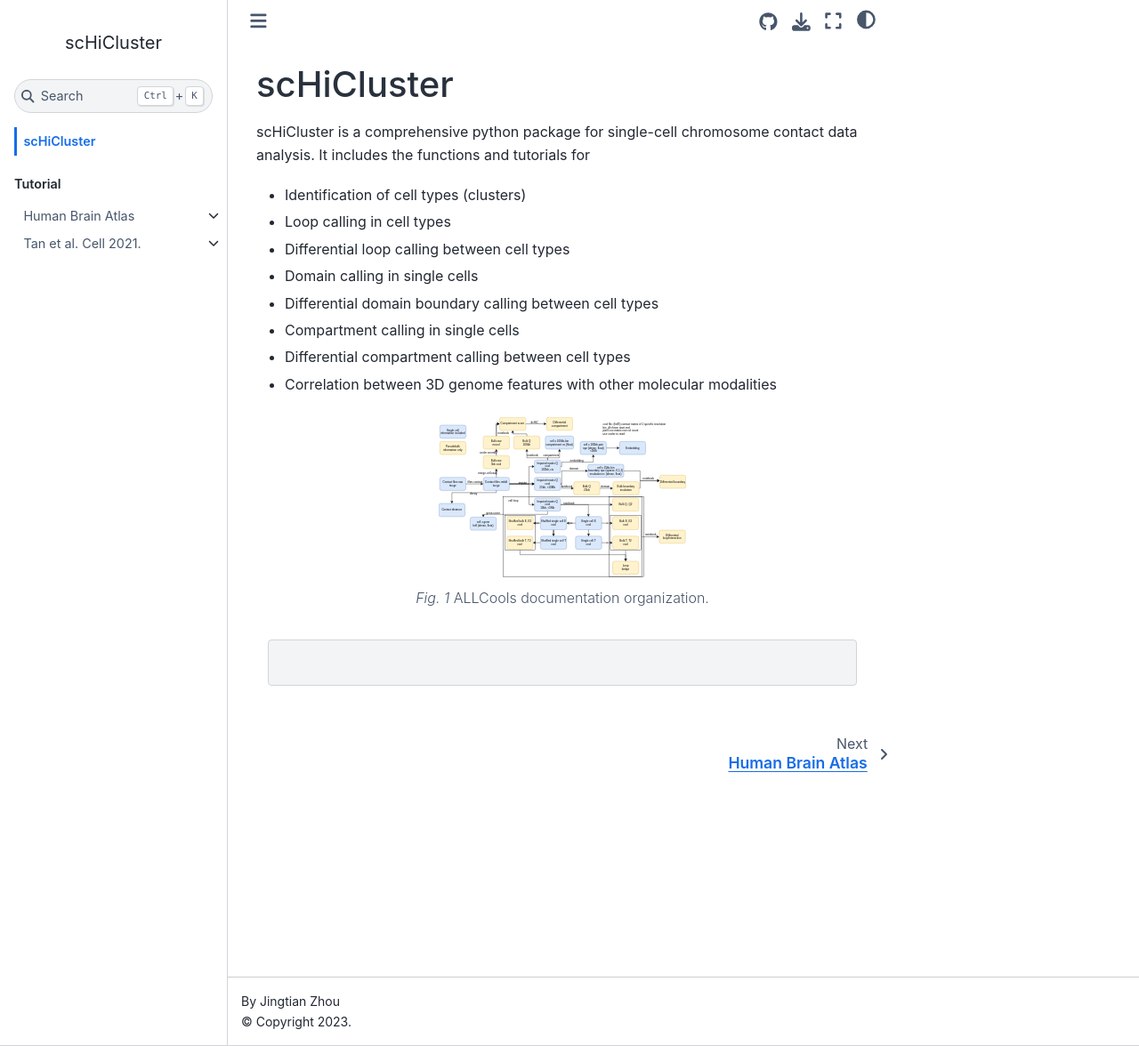
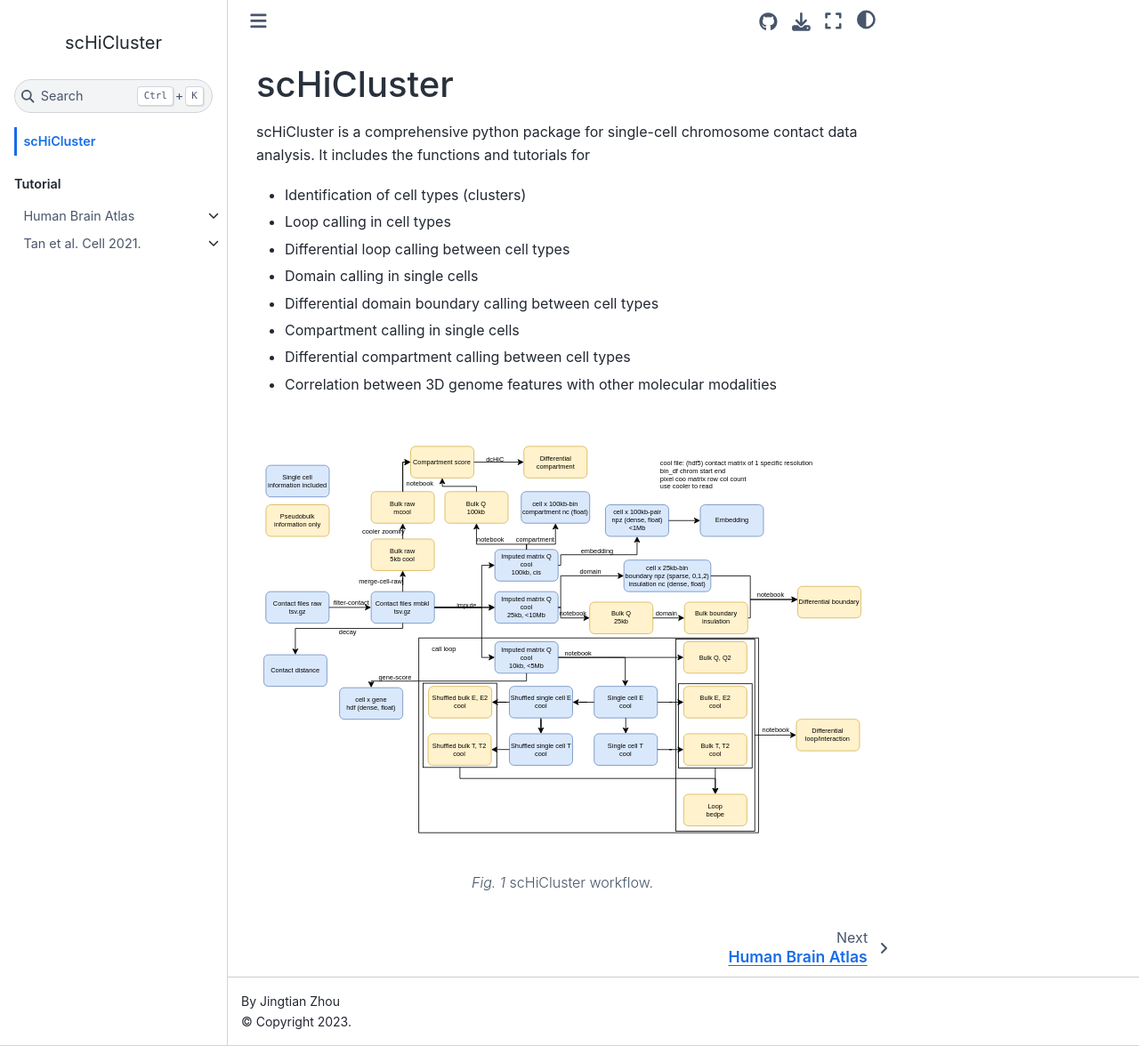
Before and after one commit to zhoujt1994/scHiCluster, a Jupyter Book: the page built from doc/schicluster/intro.md, in a window 1280 px wide and 1176 px high. Shown: the whole window at 89% size. Built offline with Jupyter Book 1.0.4 settings and Sphinx 7.4.7 and the Sphinx Book theme 1.1.4, drawn with Linux system fonts in a browser that asks for light colours; pages that are not in the unit, such as notebooks, are missing from menus; comment, search, counter and statistics services are not loaded.

Commit message:
Update intro.md

````diff
--- a/doc/schicluster/intro.md
+++ b/doc/schicluster/intro.md
@@ -12,8 +12,8 @@ scHiCluster is a comprehensive python package for single-cell chromosome contact
 
 ```{figure} schicluster.svg
 ---
-height: 180px
+height: 500px
 name: doc-organize-fig
 ---
-ALLCools documentation organization.
-```(schicluster.pdf)
+scHiCluster workflow.
+```
````
